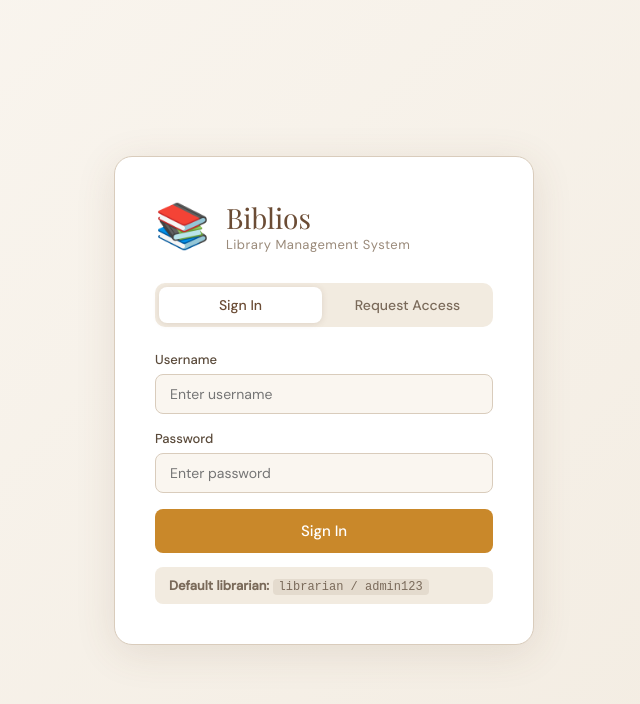
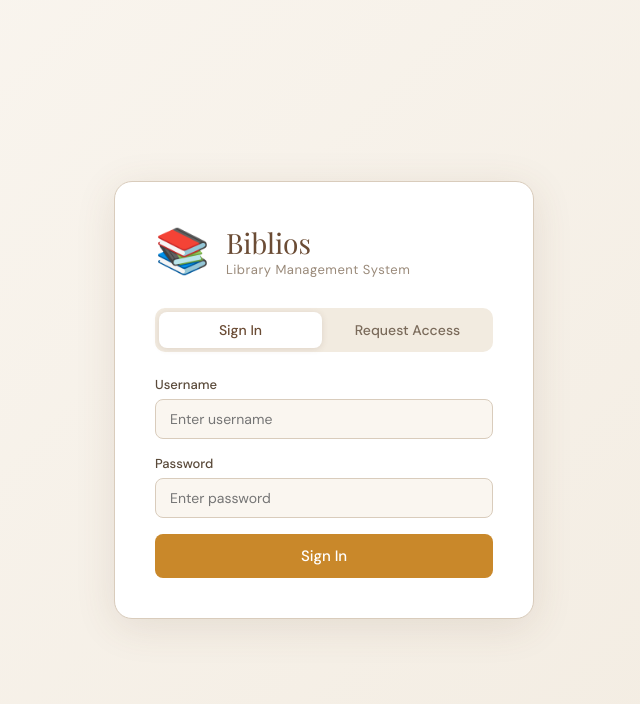
Before and after one commit to Kartikey-Tiwari-971/Library-Management-System, a Vue app in the folder frontend/: page /login in a window 1280 px wide. Shown: the top 704 px of the page, without its empty margins (316-956 px from the left). Built offline with nearby package versions, Linux system fonts and the light colour scheme; no server answers.

Commit message:
Update Login.vue

```diff
--- a/frontend/src/views/Login.vue
+++ b/frontend/src/views/Login.vue
@@ -28,9 +28,7 @@
         <button class="btn btn-primary btn-full" @click="doLogin" :disabled="loading">
           {{ loading ? 'Signing in…' : 'Sign In' }}
         </button>
-        <div class="hint-box">
-          <strong>Default librarian:</strong> <code>librarian / admin123</code>
-        </div>
+
       </div>
 
       <!-- REGISTER FORM -->
```
